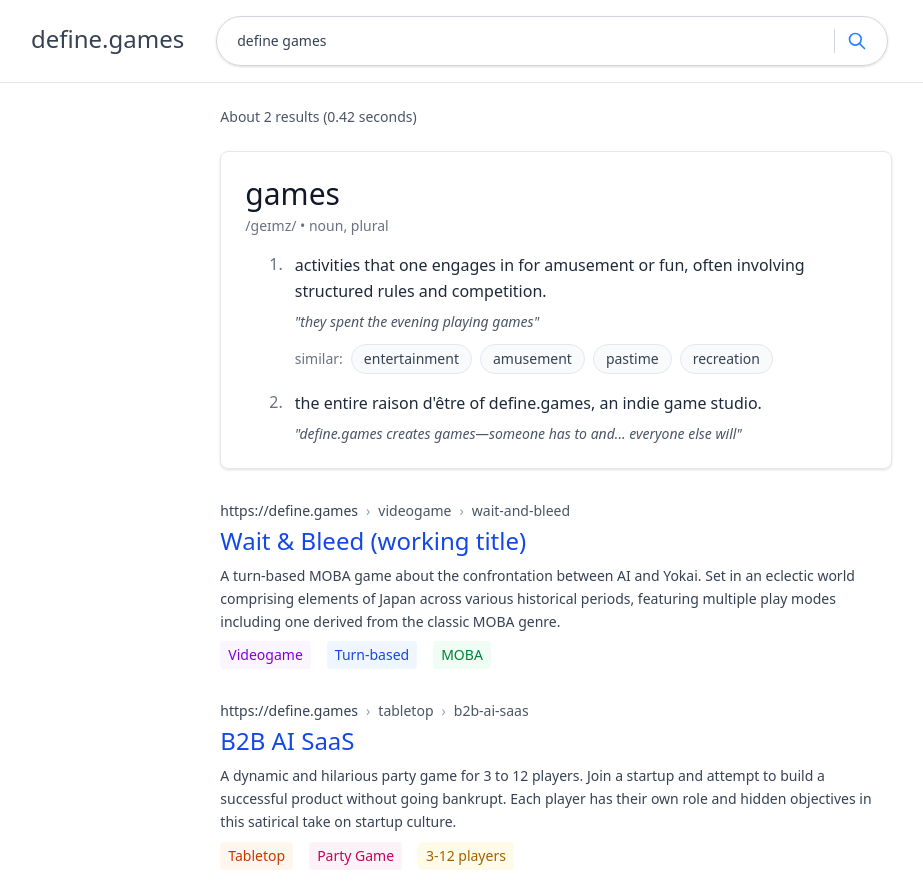
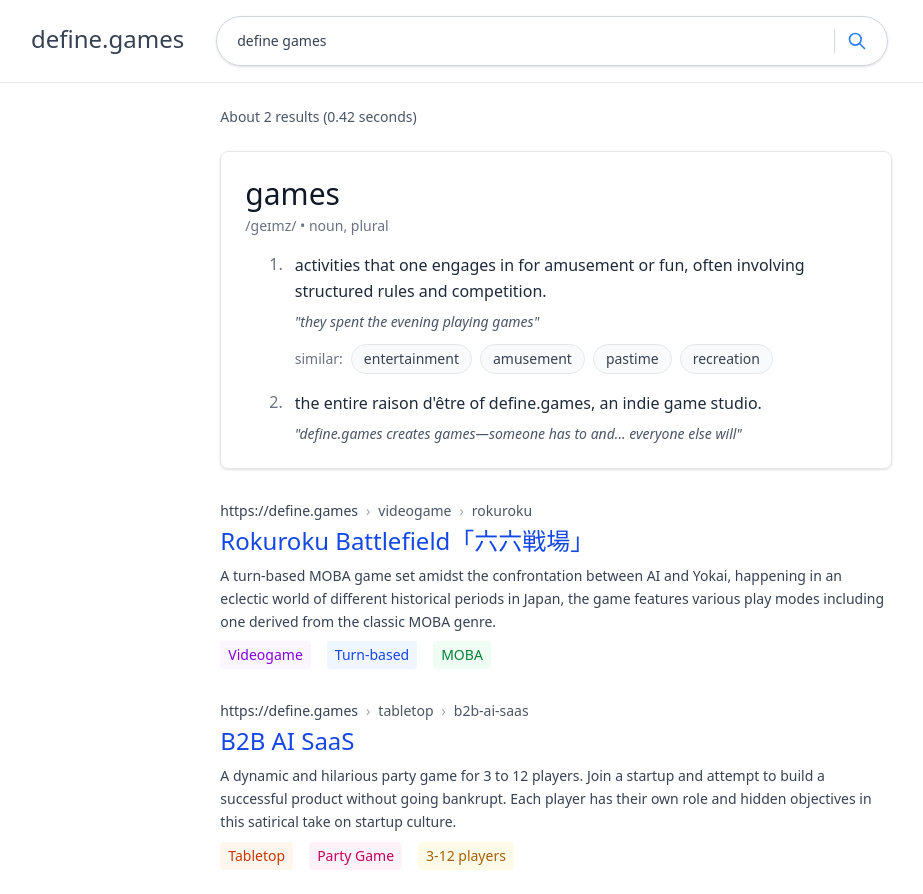
Before and after one commit to definegames/define.games, a Next.js app: page / in a window 1280 px wide. Shown: the whole page, without its empty margins (121-1044 px from the left). Built offline with nearby package versions, Linux system fonts and the light colour scheme.

Commit message:
Change text a bit

```diff
--- a/src/app/page.tsx
+++ b/src/app/page.tsx
@@ -109,18 +109,18 @@
                       <span className="text-gray-400">›</span>
                       <span className="text-gray-600">videogame</span>
                       <span className="text-gray-400">›</span>
-                      <span className="text-gray-600">wait-and-bleed</span>
+                      <span className="text-gray-600">rokuroku</span>
                     </div>
                   </div>
                   <h3>
                     <span className="text-xl sm:text-2xl text-blue-700 hover:underline cursor-pointer">
-                      Wait & Bleed (working title)
+                      Rokuroku Battlefield「六六戦場」
                     </span>
                   </h3>
                   <p className="text-sm text-gray-700 mt-2 leading-relaxed">
-                    A turn-based MOBA game about the confrontation between AI and Yokai. Set in an eclectic world
-                    comprising elements of Japan across various historical periods, featuring multiple play modes
-                    including one derived from the classic MOBA genre.
+                    A turn-based MOBA game set amidst the confrontation between AI and Yokai, happening in an eclectic
+                    world of different historical periods in Japan, the game features various play modes including one
+                    derived from the classic MOBA genre.
                   </p>
                   <div className="mt-2 flex items-center gap-2 sm:gap-4 text-xs sm:text-sm flex-wrap">
                     <span className="px-2 py-1 bg-purple-50 text-purple-700 rounded">Videogame</span>
```
